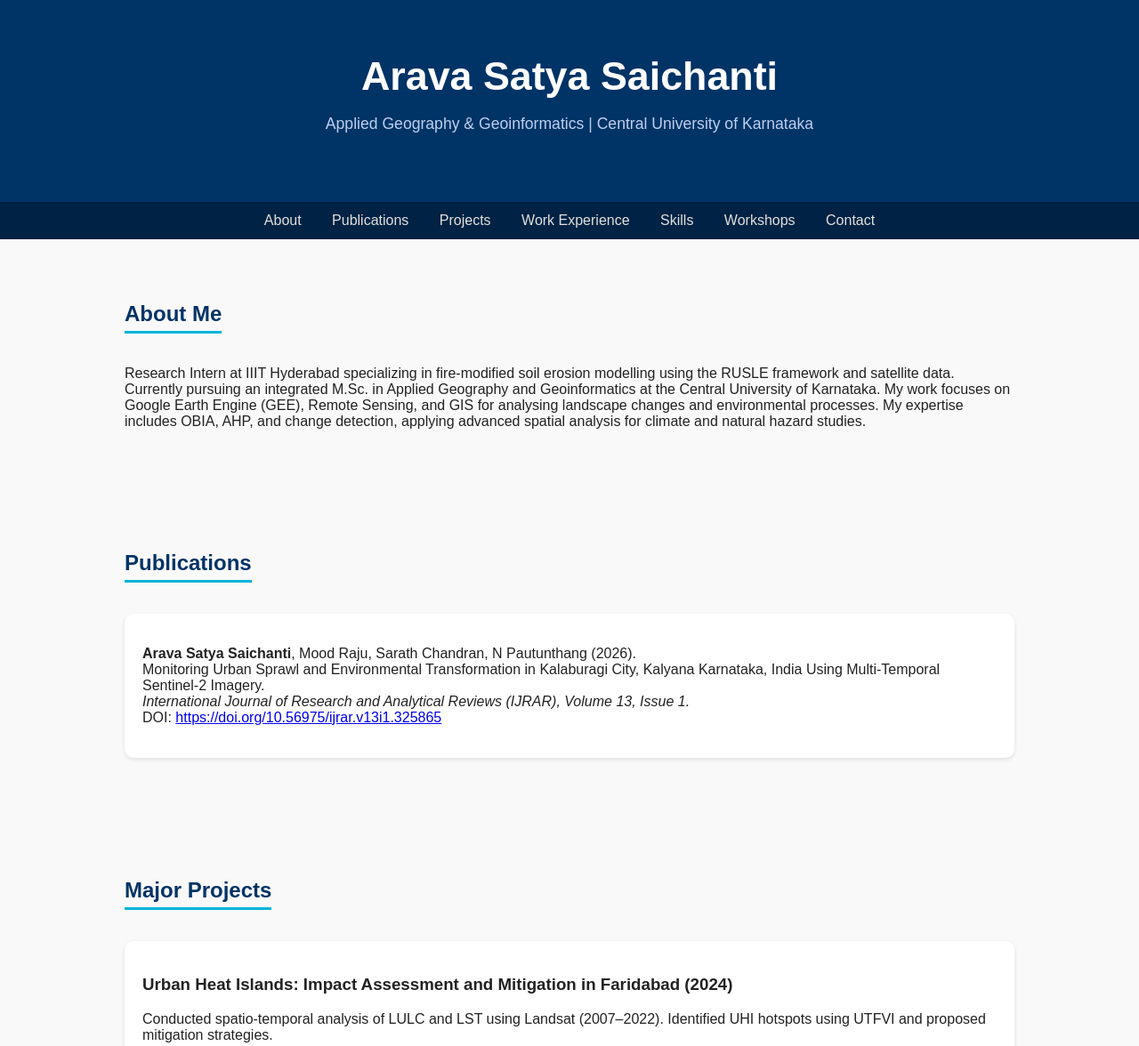
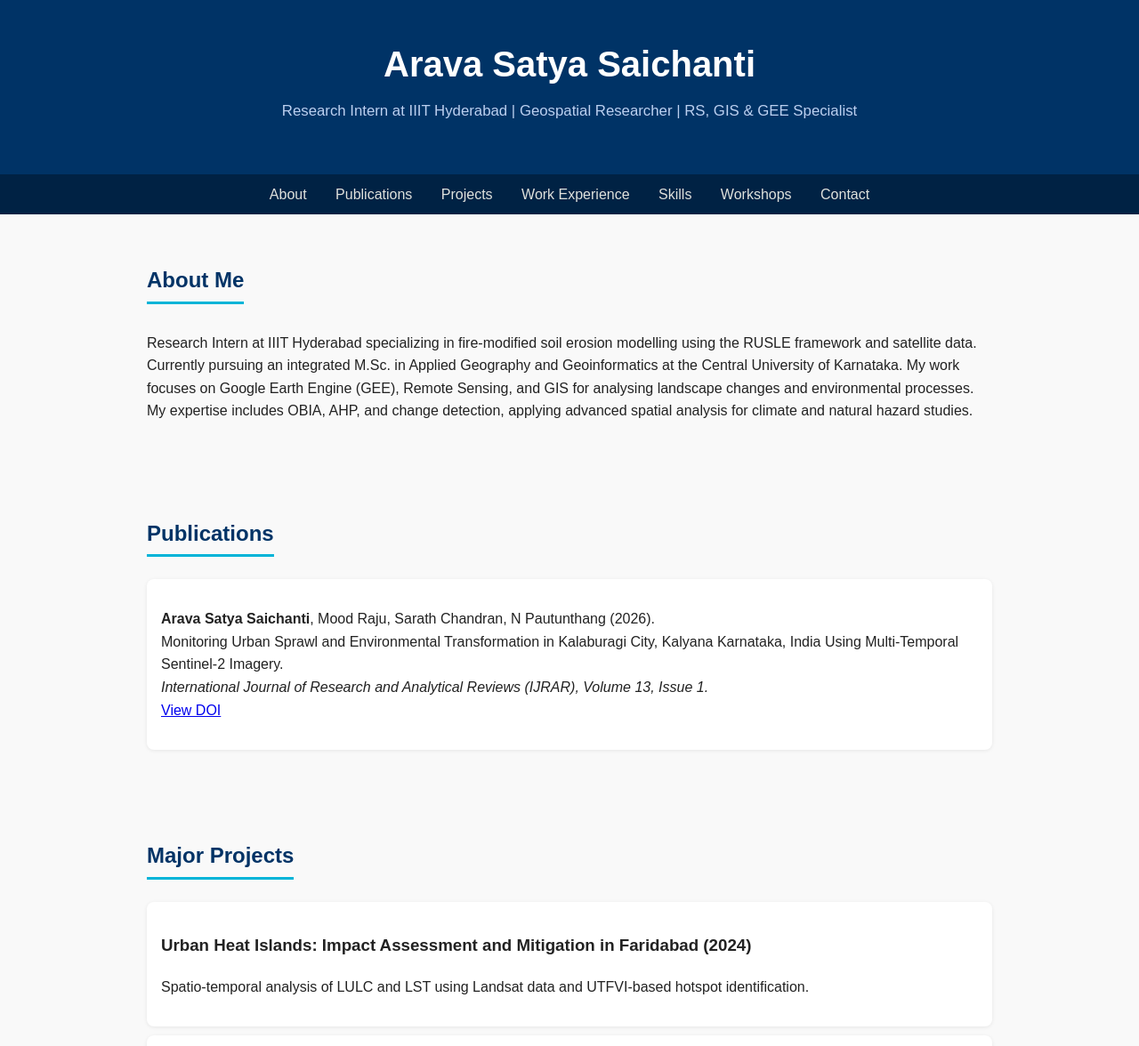
Before and after one commit to chantiarava/chantiarava.github.io, a plain HTML site: page index.html in a window 1280 px wide. Shown: the top 1176 px of the page at 89% size. Drawn offline with Linux system fonts and the light colour scheme.

Commit message:
Update index.html

```diff
--- a/index.html
+++ b/index.html
@@ -6,26 +6,80 @@
 <title>Arava Satya Saichanti | Geoinformatics & Remote Sensing</title>
 
 <style>
-body {font-family: 'Poppins', sans-serif; margin: 0; background: #f9f9f9; color: #222;}
-header {background: #003366; color: white; text-align: center; padding: 60px 20px;}
-header h1 {margin: 0; font-size: 2.8em;}
-header p {color: #bcd0f0; font-size: 1.1em;}
-nav {background: #002244; text-align: center; padding: 12px;}
-nav a {color: #e0e1dd; margin: 0 15px; text-decoration: none; font-weight: 500;}
+body {
+font-family: 'Poppins', sans-serif;
+margin: 0;
+background: #f9f9f9;
+color: #222;
+line-height: 1.6;
+}
+
+header {
+background: #003366;
+color: white;
+text-align: center;
+padding: 40px 20px;   /* reduced height */
+}
+
+header h1 {
+margin: 0;
+font-size: 2.5em;
+}
+
+header p {
+color: #bcd0f0;
+font-size: 1.05em;
+margin-top: 8px;
+}
+
+nav {
+background: #002244;
+text-align: center;
+padding: 10px;
+}
+
+nav a {
+color: #e0e1dd;
+margin: 0 14px;
+text-decoration: none;
+font-weight: 500;
+}
+
 nav a:hover {color: #00b4d8;}
-section {padding: 50px 20px; max-width: 1000px; margin: auto;}
-h2 {color: #003366; border-bottom: 3px solid #00b4d8; display: inline-block; padding-bottom: 5px;}
+
+section {
+padding: 35px 20px;   /* reduced spacing */
+max-width: 950px;
+margin: auto;
+}
+
+h2 {
+color: #003366;
+border-bottom: 3px solid #00b4d8;
+display: inline-block;
+padding-bottom: 4px;
+margin-bottom: 15px;
+}
+
 .project, .achievement, .exp-item, .pub-item {
 background: white;
-margin: 15px 0;
-padding: 20px;
-border-radius: 10px;
-box-shadow: 0 2px 5px rgba(0,0,0,0.1);
+margin: 10px 0;      /* reduced gap between cards */
+padding: 16px;       /* tighter padding */
+border-radius: 8px;
+box-shadow: 0 1px 4px rgba(0,0,0,0.08);
 }
-footer {background: #003366; color: white; text-align: center; padding: 25px;}
+
+footer {
+background: #003366;
+color: white;
+text-align: center;
+padding: 18px;       /* smaller footer */
+}
+
 .contact a {color: #00b4d8; text-decoration: none;}
 .contact a:hover {text-decoration: underline;}
-ul {line-height: 1.8;}
+
+ul {line-height: 1.7; margin-top: 8px;}
 </style>
 </head>
 
@@ -33,7 +87,7 @@ ul {line-height: 1.8;}
 
 <header>
 <h1>Arava Satya Saichanti</h1>
-<p>Applied Geography & Geoinformatics | Central University of Karnataka</p>
+<p>Research Intern at IIIT Hyderabad | Geospatial Researcher | RS, GIS & GEE Specialist</p>
 </header>
 
 <nav>
@@ -46,7 +100,6 @@ ul {line-height: 1.8;}
 <a href="#contact">Contact</a>
 </nav>
 
-<!-- ABOUT -->
 <section id="about">
 <h2>About Me</h2>
 <p>
@@ -54,104 +107,77 @@ Research Intern at IIIT Hyderabad specializing in fire-modified soil erosion mod
 </p>
 </section>
 
-<!-- PUBLICATIONS -->
 <section id="publications">
 <h2>Publications</h2>
-
 <div class="pub-item">
 <p>
 <strong>Arava Satya Saichanti</strong>, Mood Raju, Sarath Chandran, N Pautunthang (2026).<br>
 Monitoring Urban Sprawl and Environmental Transformation in Kalaburagi City, Kalyana Karnataka, India Using Multi-Temporal Sentinel-2 Imagery.<br>
 <em>International Journal of Research and Analytical Reviews (IJRAR), Volume 13, Issue 1.</em><br>
-DOI:
-<a href="https://doi.org/10.56975/ijrar.v13i1.325865" target="_blank">
-https://doi.org/10.56975/ijrar.v13i1.325865
-</a>
+<a href="https://doi.org/10.56975/ijrar.v13i1.325865" target="_blank">View DOI</a>
 </p>
 </div>
-
 </section>
 
-<!-- PROJECTS -->
 <section id="projects">
 <h2>Major Projects</h2>
 
 <div class="project">
 <h3>Urban Heat Islands: Impact Assessment and Mitigation in Faridabad (2024)</h3>
-<p>Conducted spatio-temporal analysis of LULC and LST using Landsat (2007–2022). Identified UHI hotspots using UTFVI and proposed mitigation strategies.</p>
+<p>Spatio-temporal analysis of LULC and LST using Landsat data and UTFVI-based hotspot identification.</p>
 </div>
 
 <div class="project">
 <h3>Landslide Susceptibility Mapping in Araku Valley (2025)</h3>
-<p>Used GIS and AHP to analyse slope, rainfall, and land use factors to map landslide risk zones.</p>
+<p>GIS-AHP modelling using slope, rainfall and land use parameters.</p>
 </div>
 
 <div class="project">
 <h3>Spatiotemporal Flood Analysis in East Godavari (2019–2022)</h3>
-<p>Analysed flood-prone zones using satellite and meteorological data to assess village-level vulnerability.</p>
-</div>
-
-<div class="project">
-<h3>Geospatial Assessment of LULC Dynamics and Surface Energy Balance in Faridabad (2025)</h3>
-<p>Generated high-resolution maps using DEM, NDVI, slope, and aspect datasets to evaluate land changes.</p>
+<p>Village-level flood vulnerability analysis using satellite and meteorological datasets.</p>
 </div>
 
 <div class="project">
 <h3>Soil Erosion Assessment in Warangal District (2025)</h3>
-<p>Applied the USLE model in GIS to calculate soil erosion severity and conservation priority areas.</p>
-</div>
-
-<div class="project">
-<h3>Landfill Site Identification using AHP in Warangal District (2025)</h3>
-<p>Determined optimal landfill zones through GIS-based suitability analysis.</p>
+<p>USLE-based erosion modelling to identify conservation priority zones.</p>
 </div>
 
 </section>
 
-<!-- WORK EXPERIENCE -->
 <section id="experience">
 <h2>Work Experience</h2>
-
 <div class="exp-item">
 <h3>Research Intern</h3>
 <p><strong>International Institute of Information Technology Hyderabad (IIIT Hyderabad)</strong></p>
 <p>November 2025 – Present | Hyderabad, India</p>
 <ul>
 <li>Developing a fire-modified RUSLE soil erosion model using Google Earth Engine.</li>
-<li>Integrating burn severity indices with satellite datasets.</li>
-<li>Performing advanced geospatial and environmental modelling workflows.</li>
+<li>Integrating burn severity indices with multi-source geospatial datasets.</li>
+<li>Advanced environmental modelling and spatial analytics.</li>
 </ul>
 </div>
-
 </section>
 
-<!-- SKILLS -->
 <section id="skills">
 <h2>Technical Skills</h2>
 <div class="achievement">
-<p><strong>Geospatial Software:</strong> ArcGIS Pro, QGIS, Google Earth Engine, ERDAS Imagine, ENVI, ILWIS, eCognition</p>
-<p><strong>Techniques:</strong> LULC Mapping, Spatial Analysis, OBIA, AHP, Change Detection, Hydrology & Watershed Analysis</p>
-<p><strong>Programming:</strong> Python (PyCharm, VS Code)</p>
-<p><strong>Office Tools:</strong> Excel, Word, PowerPoint</p>
+<p><strong>Geospatial Software:</strong> ArcGIS Pro, QGIS, Google Earth Engine, ERDAS Imagine, ENVI</p>
+<p><strong>Techniques:</strong> LULC Mapping, OBIA, AHP, Change Detection, Hydrology & Watershed Analysis</p>
+<p><strong>Programming:</strong> Python</p>
 <p><strong>Languages:</strong> Telugu, English, Hindi</p>
 </div>
 </section>
 
-<!-- WORKSHOPS -->
 <section id="achievements">
 <h2>Workshops & Certifications</h2>
 <ul>
 <li>AI&ML for Geodata Analysis (IIRS/ISRO)</li>
-<li>Air Pollutants Monitoring and Modelling (IIRS/ISRO)</li>
-<li>Remote Sensing Data Analytics in Crop Production Forecasting (IIRS/ISRO)</li>
 <li>GIS Basics (ESRI)</li>
-<li>ArcGIS Pro Basics (ESRI)</li>
 <li>Fundamentals of Remote Sensing (NASA ARSET)</li>
 <li>International Workshop on Digital Image Processing (University of Mumbai)</li>
 </ul>
 </section>
 
-<!-- CONTACT -->
 <section id="contact" class="contact">
 <h2>Contact</h2>
 <p>📧 <a href="mailto:ssc39494@gmai.com">ssc39494@gmai.com</a></p>
@@ -160,7 +186,7 @@ https://doi.org/10.56975/ijrar.v13i1.325865
 </section>
 
 <footer>
-© 2026 Arava Satya Saichanti | Central University of Karnataka
+© 2026 Arava Satya Saichanti
 </footer>
 
 </body>
```
